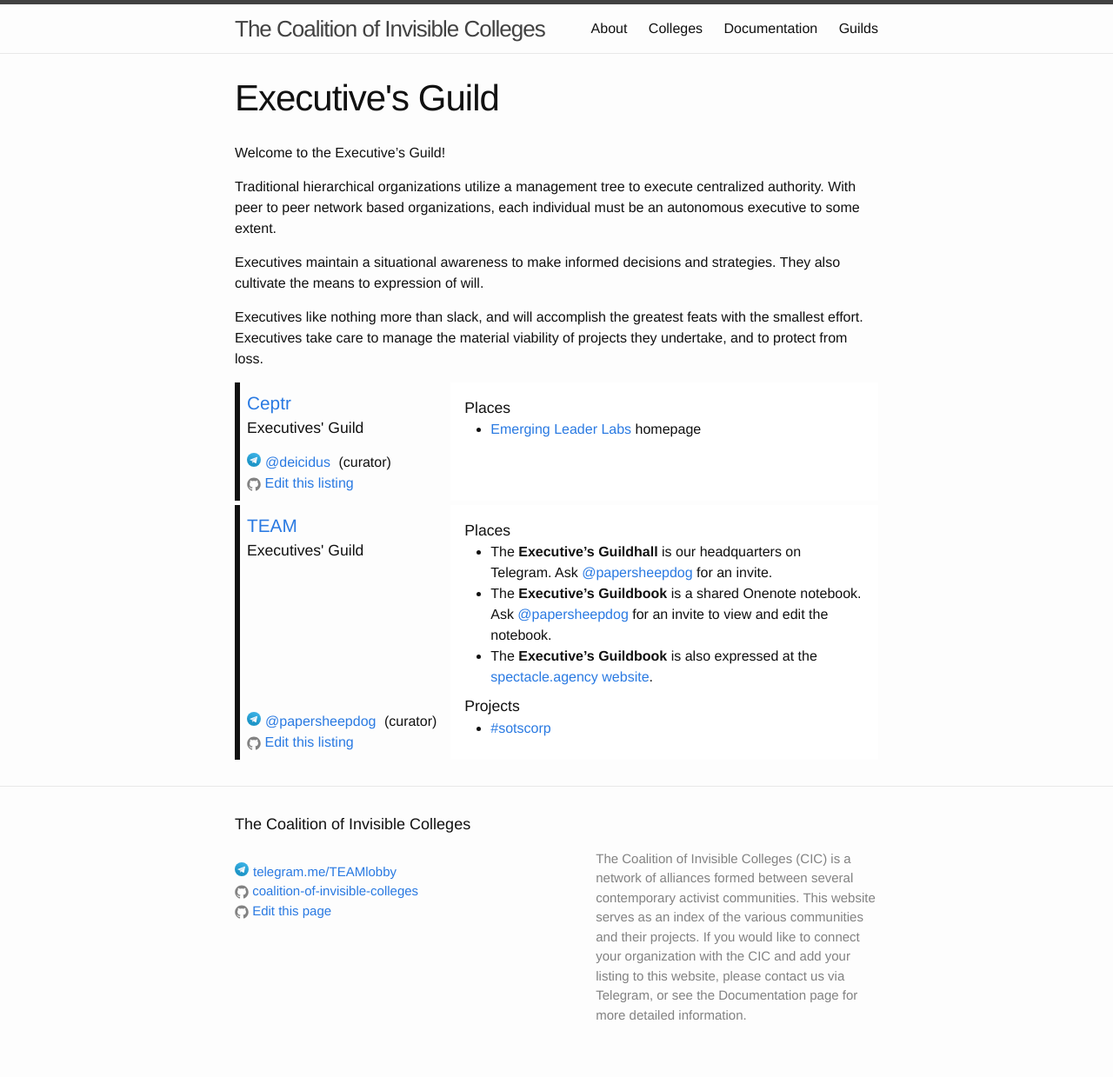
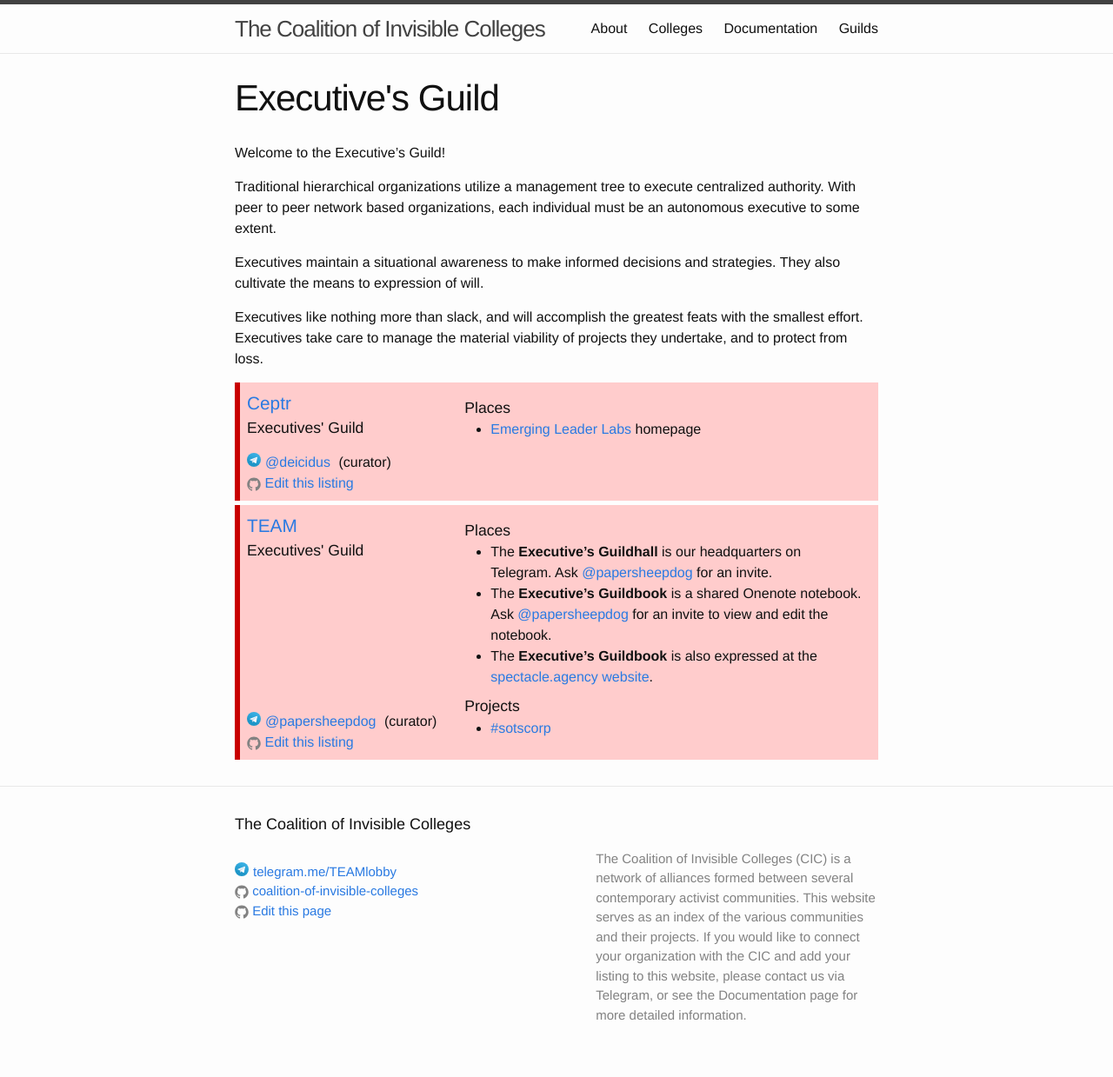
Before and after one commit to coalition-of-invisible-colleges/cic.github.io, a Jekyll site: the page built from _guilds/executives.md, in a window 1280 px wide. Shown: the whole page at 87% size. Built offline with Jekyll 4.4.1, drawn with Linux system fonts in a browser that asks for light colours.

Commit message:
Update executives.md

```diff
--- a/_guilds/executives.md
+++ b/_guilds/executives.md
@@ -2,8 +2,8 @@
 title: Executive's Guild
 guild: executives
 permalink: /guilds/executives/
-background-color: #ffcccc
-border-color: #c90000
+background-color: "#ffcccc"
+border-color: "#c90000"
 ---
 Welcome to the Executive's Guild!
 
```
